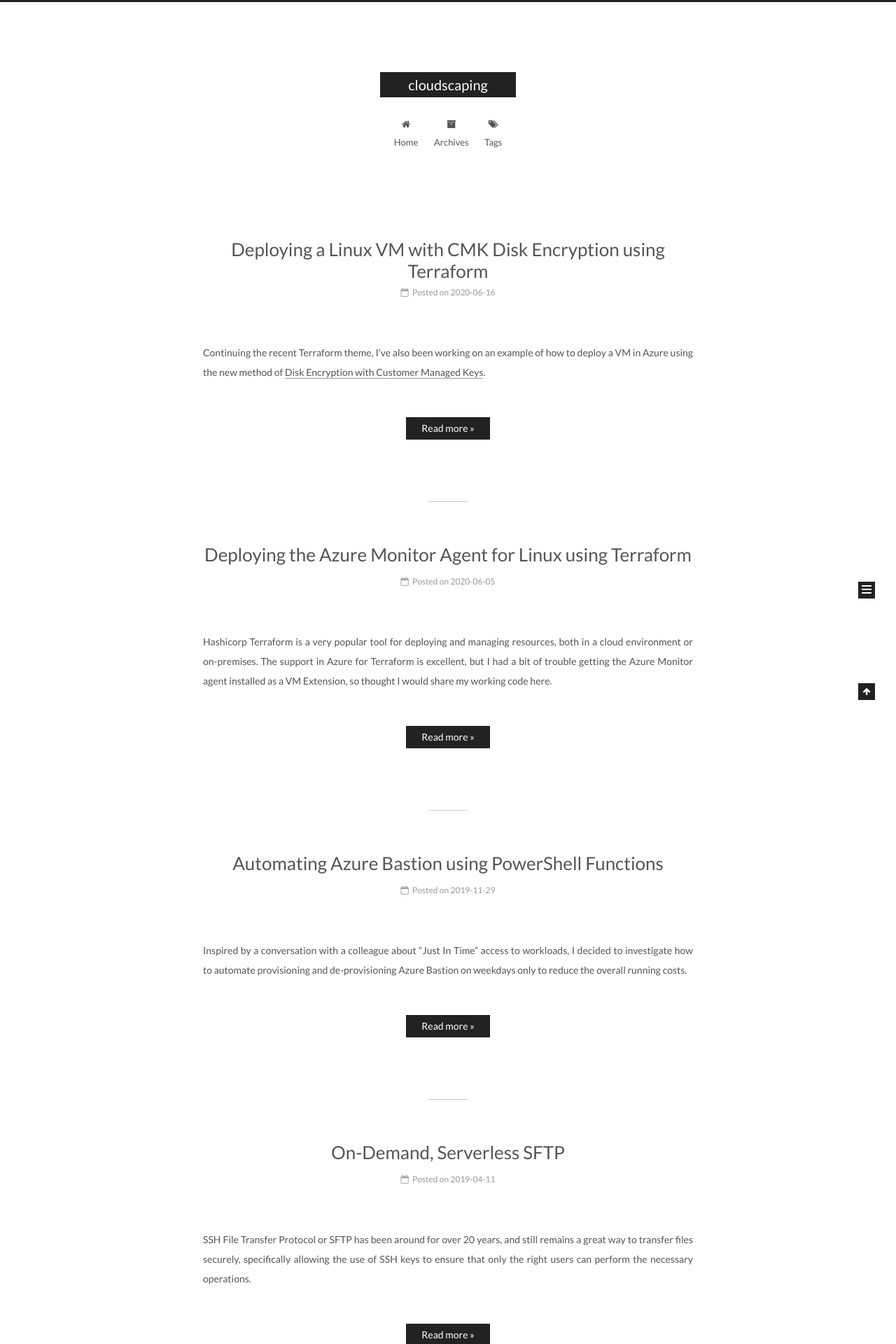
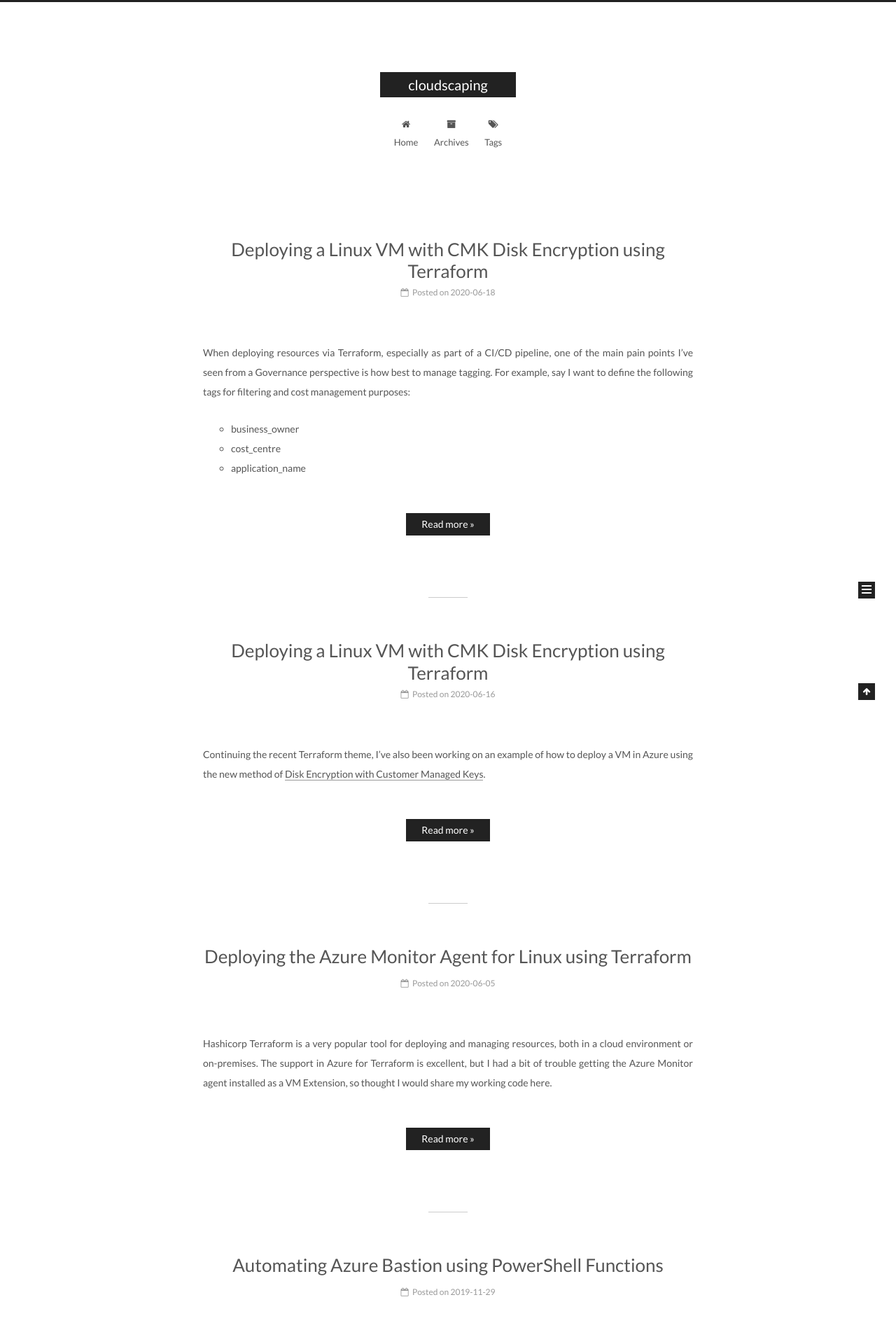
Before and after one commit to bhummerstone/bhummerstone.github.io, a Jekyll site: the page built from index.html, in a window 1280 px wide. Shown: the top 1920 px of the page at 70% size. Built offline with Jekyll 4.4.1, drawn with Linux system fonts in a browser that asks for light colours; the list of posts is cut into pages by our own code; some of the changed text lies outside the part shown.

Commit message:
promoting draft to full post

```diff
--- a/_drafts/2020-xx-xx-terraform-azure-policy-tags.md
+++ b/_posts/2020-06-18-terraform-azure-policy-tags.md
@@ -1,7 +1,7 @@
 ---
 layout: post
 title: "Deploying a Linux VM with CMK Disk Encryption using Terraform"
-date: 2020-xx-xx
+date: 2020-06-18
 ---
 
 When deploying resources via Terraform, especially as part of a CI/CD pipeline, one of the main pain points I've seen from a Governance perspective is how best to manage tagging. For example, say I want to define the following tags for filtering and cost management purposes:
```
